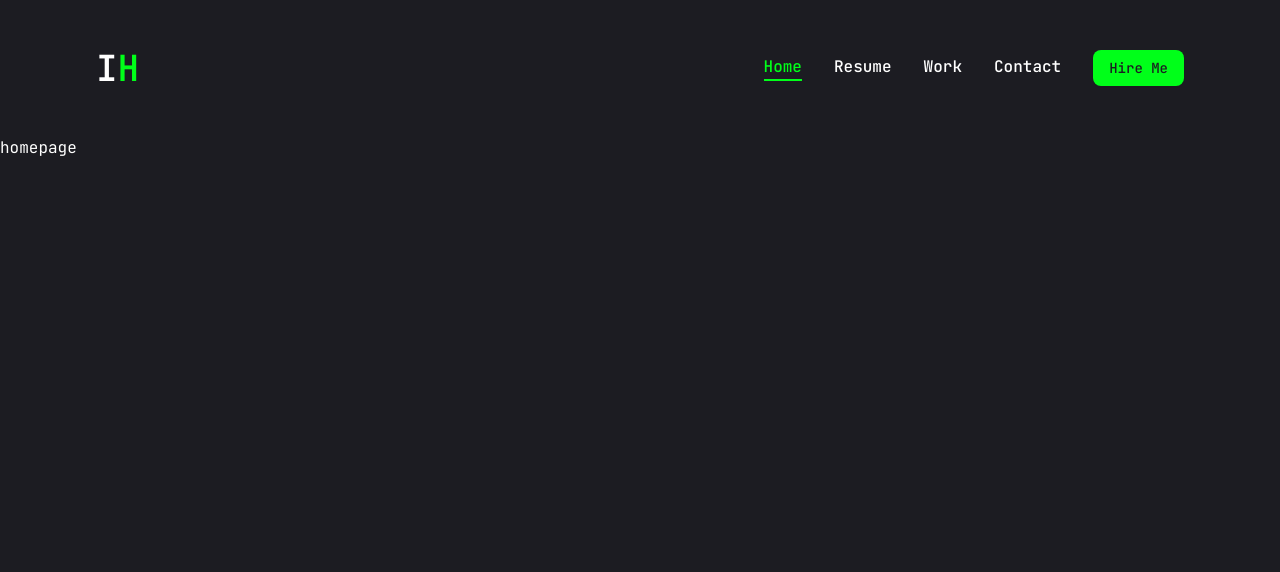
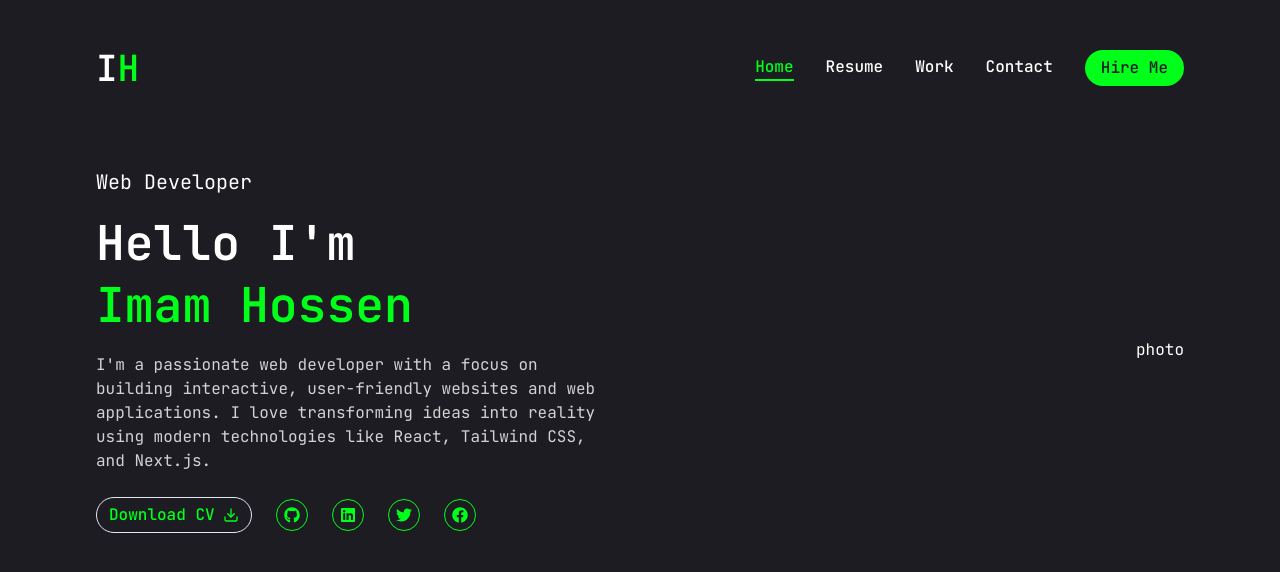
Before and after one commit to imamhossenbu/imam-portfolio, a Next.js app: page / in a window 1280 px wide. Shown: the top 572 px of the page. Built offline with nearby package versions, Linux system fonts and the light colour scheme.

Commit message:
homepage left added

```diff
--- a/app/globals.css
+++ b/app/globals.css
@@ -124,4 +124,14 @@
     background-color: var(--primary);
      @apply text-white;
   }
+
+  .h1{
+    @apply text-[32px] md:text-[36px]  lg:text-[48px] leading-[1.3] font-semibold;
+  }
+  .h2{
+    @apply text-[24px] md:text-[32px]  lg:text-[40px] leading-[1.3] font-semibold;
+  }
+  .h3{
+    @apply text-[20px] md:text-[28px]  lg:text-[36px] leading-[1.3] font-semibold;
+  }
 }
--- a/app/page.jsx
+++ b/app/page.jsx
@@ -1,8 +1,34 @@
+import Socials from "@/components/Socials";
+import { Button } from "@/components/ui/button";
+import { FiDownload } from 'react-icons/fi'
 
 export default function Home() {
   return (
-    <div>
-    <h1>homepage</h1>
-    </div>
+    <section className="h-full">
+      <div className="w-[95%] md:w-[85%] mx-auto h-full">
+        <div className="flex flex-col gap-8 lg:flex-row justify-between items-center lg:pt-8 lg:pb-8">
+          <div className="text-center lg:text-left">
+            <span className="text-xl">Web Developer</span>
+            <h1 className="h1 mt-4">Hello I'm <br /> <span className="text-[var(--accent)]">Imam Hossen</span></h1>
+            <p className="max-w-[500px] text-white/80 mt-4 mb-6">
+              I'm a passionate web developer with a focus on building interactive, user-friendly websites and web applications. I love transforming ideas into reality using modern technologies like React, Tailwind CSS, and Next.js.
+            </p>
+            {/* social media */}
+            <div className="flex flex-col lg:flex-row gap-6  items-center">
+              <Button className="cursor-pointer border-1 hover:border-0 text-md rounded-full text-[var(--accent)] hover:bg-[var(--accent-hover)] hover:text-[var(--primary)]">
+                <span>Download CV</span>
+                <FiDownload className="text-xl" />
+              </Button>
+              <div className="">
+                <Socials containerStyles="flex gap-6" iconStyles="w-8 h-8 border border-[var(--accent)] flex justify-center rounded-full items-center text-[var(--accent)] hover:bg-[var(--accent-hover)] hover:text-[var(--primary)] hover:transition-all duration-500" />
+              </div>
+            </div>
+          </div>
+          <div>
+            photo
+          </div>
+        </div>
+      </div>
+    </section>
   );
 }
--- a/components/Header.jsx
+++ b/components/Header.jsx
@@ -20,7 +20,7 @@ const Header = () => {
                 <div className='hidden lg:flex items-center gap-8'>
                     <Nav />
                     <Link href="/contact">
-                        <Button className="cursor-pointer bg-[var(--accent)] hover:bg-[var(--accent-hover)] text-[var(--primary)]">Hire Me</Button>
+                        <Button className="cursor-pointer text-md rounded-full bg-[var(--accent)] hover:bg-[var(--accent-hover)] text-[var(--primary)]">Hire Me</Button>
                     </Link>
                 </div>
 
--- a/components/MobileNav.jsx
+++ b/components/MobileNav.jsx
@@ -51,7 +51,7 @@ const MobileNav = () => {
         </nav>
         <div className='text-center mt-6'>
           <Link onClick={handleClose} href="/contact">
-            <Button className="cursor-pointer bg-[var(--accent)] hover:bg-[var(--accent-hover)] text-[var(--primary)]">Hire Me</Button>
+            <Button className="cursor-pointer rounded-full bg-[var(--accent)] hover:bg-[var(--accent-hover)] text-[var(--primary)]">Hire Me</Button>
           </Link>
         </div>
       </SheetContent>
--- /dev/null
+++ b/components/Socials.jsx
@@ -0,0 +1,24 @@
+import Link from 'next/link'
+import { FaGithub, FaLinkedin, FaTwitter, FaFacebook } from 'react-icons/fa'
+
+
+const links = [
+    { icon: <FaGithub />, path: '' },
+    { icon: <FaLinkedin />, path: '' },
+    { icon: <FaTwitter />, path: '' },
+    { icon: <FaFacebook />, path: '' },
+]
+
+const Socials = ({ containerStyles, iconStyles }) => {
+    return (<div className={containerStyles}>
+        {links.map((item, index) => {
+            return (
+                <Link key={index} href={item.path} className={iconStyles}> {item.icon}</Link>
+            )
+        })}
+    </div>
+    )
+
+}
+
+export default Socials
```
